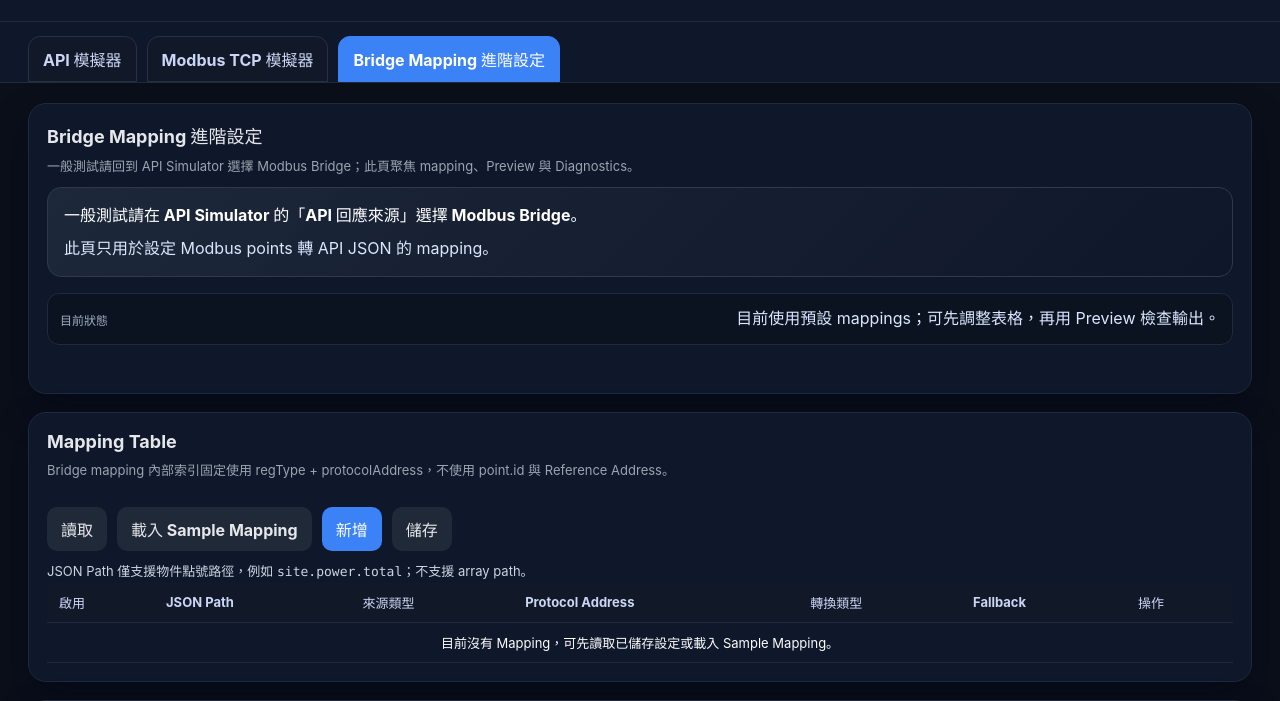
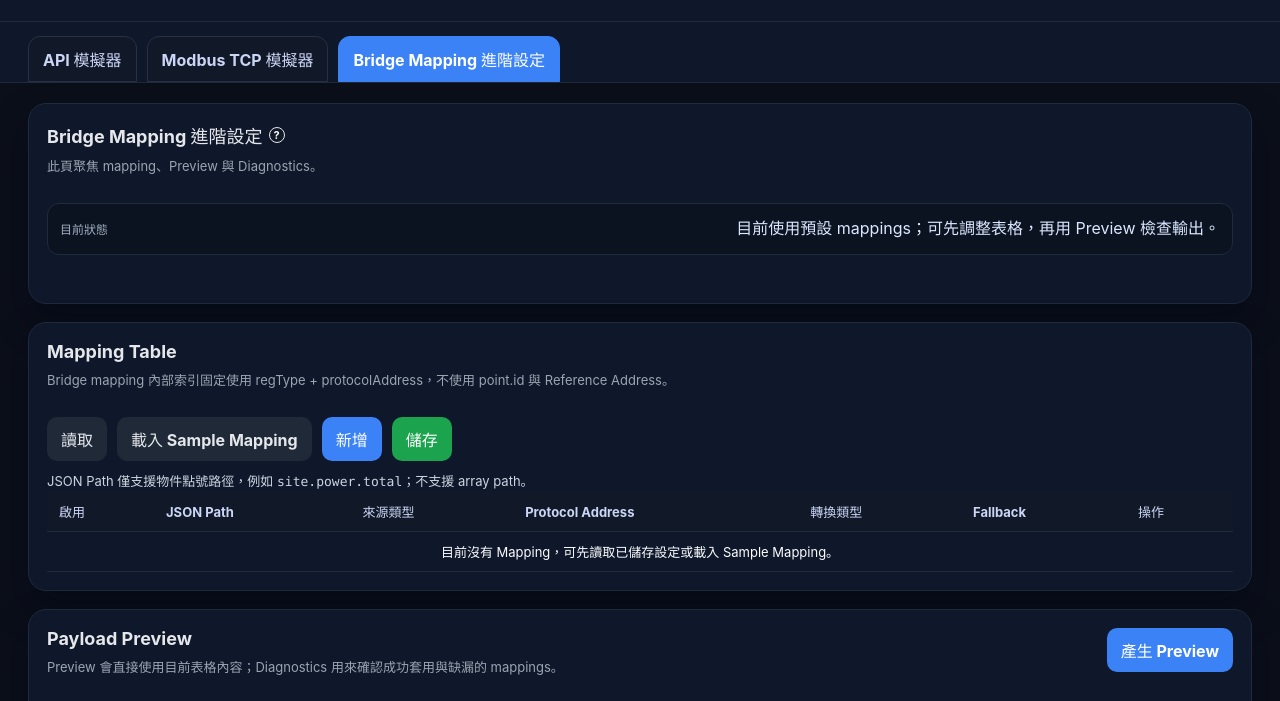
Before and after one commit to workkkkkkez00m/modbus-tcp-api-bridge, a website built with Vite: page index.html in a window 1280 px wide. Both pictures are taken after a click on the button "Bridge Mapping 進階設定". Shown: the part 82-783 px from the top of the page. Built offline with nearby package versions, Linux system fonts and the light colour scheme.

Commit message:
修正部分按鈕css及調整彈出卡片

```diff
--- a/index.html
+++ b/index.html
@@ -509,14 +509,18 @@ sine: {"base":100,"amplitude":10,"periodSec":30}</pre>
         <section class="card full-width bridge-intro-card">
           <div class="section-title-row">
             <div>
-              <h2>Bridge Mapping 進階設定</h2>
-              <p class="muted">一般測試請回到 API Simulator 選擇 Modbus Bridge；此頁聚焦 mapping、Preview 與 Diagnostics。</p>
+              <h2>
+                <span class="label-text">Bridge Mapping 進階設定
+                  <span
+                    class="tooltip-indicator has-tooltip"
+                    data-tooltip="一般測試請在 API Simulator 的「API 回應來源」選擇 Modbus Bridge。&#10;此頁只用於設定 Modbus points 轉 API JSON 的 mapping。"
+                    tabindex="0"
+                    aria-label="Bridge Mapping 進階設定說明"
+                  >?</span>
+                </span>
+              </h2>
+              <p class="muted">此頁聚焦 mapping、Preview 與 Diagnostics。</p>
             </div>
-          </div>
-
-          <div class="bridge-callout">
-            <p><strong>一般測試請在 API Simulator 的「API 回應來源」選擇 Modbus Bridge。</strong></p>
-            <p>此頁只用於設定 Modbus points 轉 API JSON 的 mapping。</p>
           </div>
 
           <div class="info-box bridge-workflow-box">
@@ -541,7 +545,7 @@ sine: {"base":100,"amplitude":10,"periodSec":30}</pre>
             <button id="bridgeReloadMappingsButton" class="secondary">讀取</button>
             <button id="bridgeLoadMappingsButton" class="secondary">載入 Sample Mapping</button>
             <button id="bridgeAddMappingButton">新增</button>
-            <button id="bridgeSaveMappingsButton" class="secondary">儲存</button>
+            <button id="bridgeSaveMappingsButton" class="bridge-preset-save">儲存</button>
           </div>
 
           <p class="help-text">JSON Path 僅支援物件點號路徑，例如 <code>site.power.total</code>；不支援 array path。</p>
--- a/src/index.css
+++ b/src/index.css
@@ -383,12 +383,12 @@ th {
 }
 
 .bridge-preset-save {
-  background: #22c55e;
+  background: #1ca34e;
   color: #ffffff;
 }
 
 .bridge-preset-delete {
-  background: #ef4444;
+  background: #c43838;
   color: #ffffff;
 }
 
```
